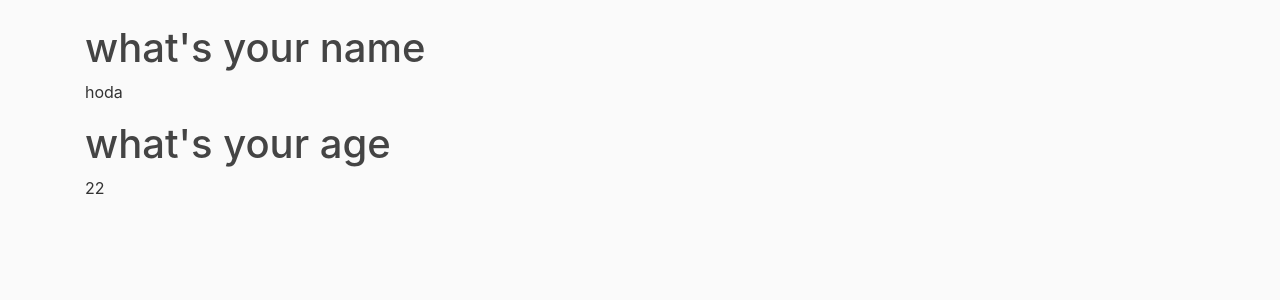
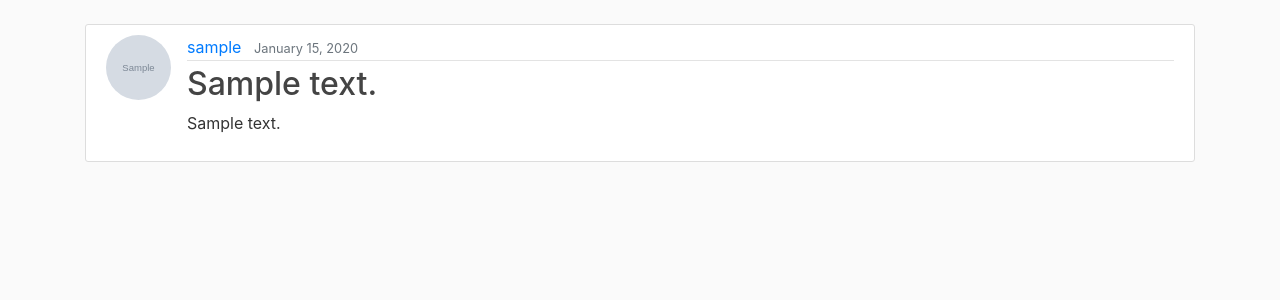
Before and after one commit to H0dah/QAs, a Django app: page /home in a window 1280 px wide. Shown: the part 56-356 px from the top of the page. Run offline with Django 3.2, Linux system fonts and the light colour scheme; tables that the repository leaves empty hold one stand-in row (values such as "Sample post"); grey boxes marked "Sample" are stand-in pictures; some libraries are stand-ins or nearby versions.

Commit message:
get questions dynamically from database

```diff
--- a/qas_app/templates/qas_app/home.html
+++ b/qas_app/templates/qas_app/home.html
@@ -1,7 +1,16 @@
 {% extends "qas_app/base.html" %}
 {% block content %}
-    {% for post in posts %}
-        <h1>{{ post.question }}</h1>
-          <p> {{ post.answer }}</p>
+    {% for question in questions %}
+        <article class="media content-section">
+          <img class="rounded-circle article-img" src="{{ question.author.profile.image.url }}">
+          <div class="media-body">
+            <div class="article-metadata">
+              <a class="mr-2" href="#">{{ question.author }}</a>
+              <small class="text-muted">{{ question.date_posted|date:"F d, Y" }}</small>
+            </div>
+            <h2><a class="article-title" href="#">{{ question.text }}</a></h2>
+            <p class="article-content">{{ question.answer }}</p>
+          </div>
+        </article>
     {% endfor %}
 {% endblock content %}
--- a/qas_app/views.py
+++ b/qas_app/views.py
@@ -1,24 +1,12 @@
 from django.shortcuts import render
 from django.http import HttpResponse
+from .models import Question
 
-#dummy data, list of dictionaries
-posts = [
-    {
-        #'key': 'value'
-        'question': 'what\'s your name',
-        'answer': 'hoda'
-    },
-    {
-        'question': 'what\'s your age',
-        'answer': '22'
-    }
-
-]
 
 def home(request):
+    all_questions = Question.objects.all()
     context = {
-        'posts': posts,
-        'title': 'Feed'
+        'questions': all_questions
     }
     return render(request, 'qas_app/home.html', context)
 
```
